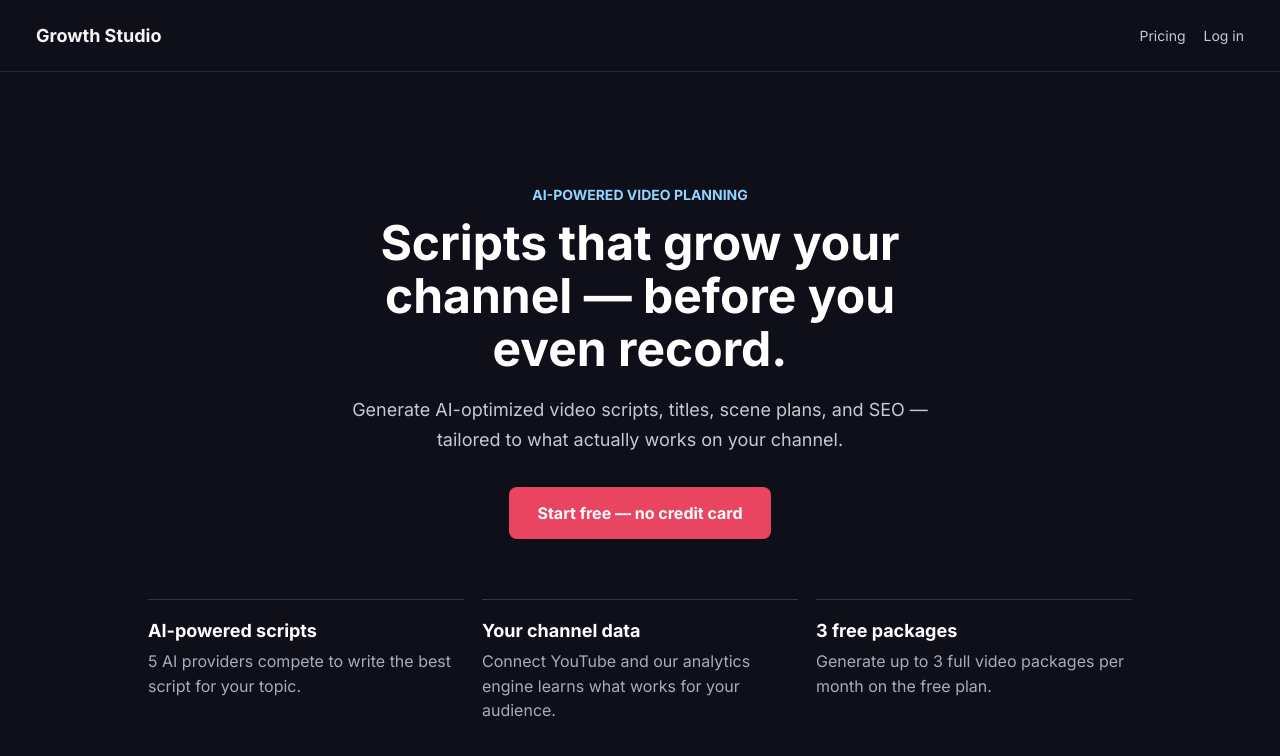
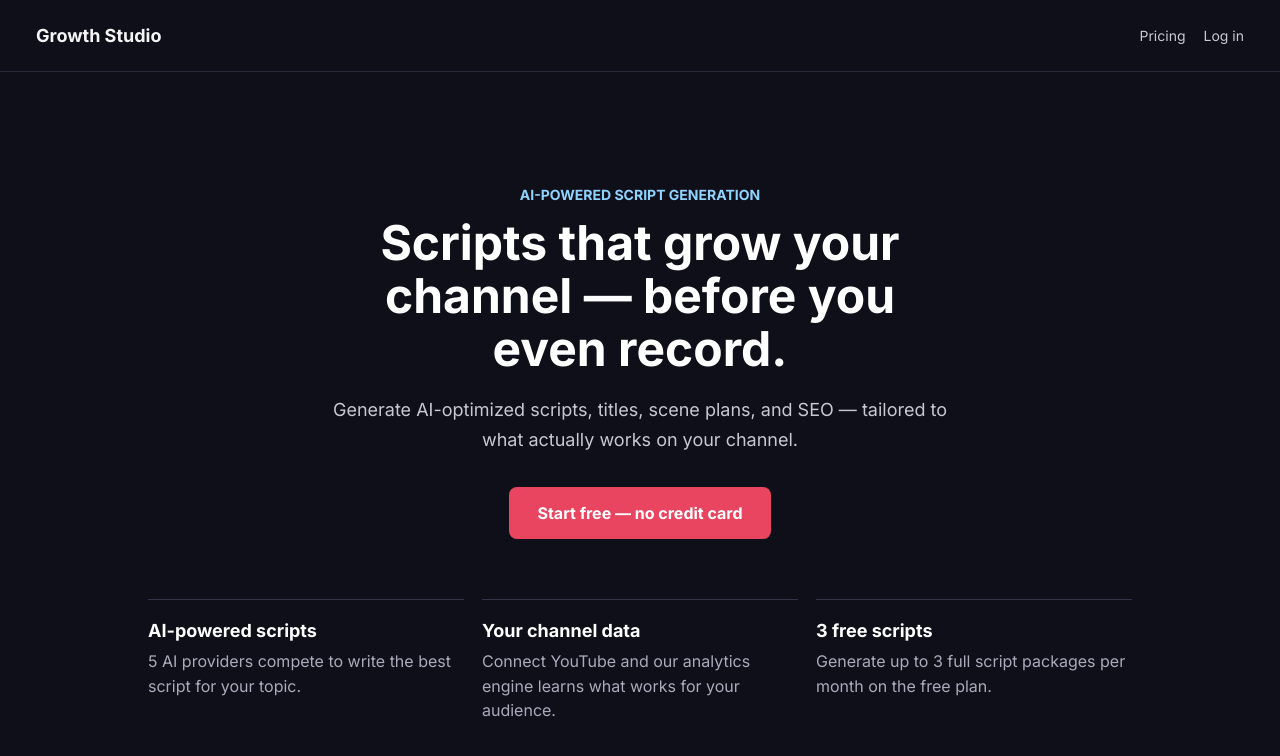
Before and after one commit to nrayyagari/ai-youtube-growth-studio, a React (Vite) app in the folder frontend/: page / in a window 1280 px wide. Shown: the top 756 px of the page. Built offline with nearby package versions, Linux system fonts and the light colour scheme; no server answers.

Commit message:
fix: rename My Videos → My Scripts, Generate Video → Generate Script

```diff
--- a/frontend/src/components/layout/Sidebar.tsx
+++ b/frontend/src/components/layout/Sidebar.tsx
@@ -3,7 +3,7 @@ import { useAuth } from "../../contexts/AuthContext";
 
 const links = [
   { to: "/generate", label: "Generate" },
-  { to: "/my-videos", label: "My Videos" },
+  { to: "/my-videos", label: "My Scripts" },
   { to: "/settings", label: "Settings" },
 ];
 
--- a/frontend/src/pages/Generator.tsx
+++ b/frontend/src/pages/Generator.tsx
@@ -76,7 +76,7 @@ export default function Generator() {
 
   return (
     <div style={styles.page}>
-      <h1 style={styles.h1}>Create a video</h1>
+      <h1 style={styles.h1}>Generate Script</h1>
 
       <label style={styles.label}>Channel</label>
       {showNewChannel ? (
@@ -123,7 +123,7 @@ export default function Generator() {
       />
 
       <button onClick={handleGenerate} disabled={generating || !selectedChannel} style={generating ? styles.generateBtnDisabled : styles.generateBtn}>
-        {generating ? "Generating..." : "Generate Video →"}
+        {generating ? "Generating..." : "Generate Script →"}
       </button>
 
       {generating && <p style={styles.progress}>Writing script... Planning scenes... Generating titles... Running quality checks...</p>}
--- a/frontend/src/pages/Landing.tsx
+++ b/frontend/src/pages/Landing.tsx
@@ -19,10 +19,10 @@ export default function Landing() {
       </nav>
 
       <section style={styles.hero}>
-        <p style={styles.kicker}>AI-powered video planning</p>
+        <p style={styles.kicker}>AI-powered script generation</p>
         <h1 style={styles.h1}>Scripts that grow your channel — before you even record.</h1>
         <p style={styles.sub}>
-          Generate AI-optimized video scripts, titles, scene plans, and SEO — tailored to what actually works on your channel.
+          Generate AI-optimized scripts, titles, scene plans, and SEO — tailored to what actually works on your channel.
         </p>
         <div style={styles.actions}>
           <Link to="/signup" style={styles.primary}>Start free — no credit card</Link>
@@ -33,7 +33,7 @@ export default function Landing() {
         {[
           ["AI-powered scripts", "5 AI providers compete to write the best script for your topic."],
           ["Your channel data", "Connect YouTube and our analytics engine learns what works for your audience."],
-          ["3 free packages", "Generate up to 3 full video packages per month on the free plan."],
+          ["3 free scripts", "Generate up to 3 full script packages per month on the free plan."],
         ].map(([title, body]) => (
           <article key={title} style={styles.feature}>
             <h2 style={styles.h2}>{title}</h2>
--- a/frontend/src/pages/MyVideos.tsx
+++ b/frontend/src/pages/MyVideos.tsx
@@ -21,16 +21,16 @@ export default function MyVideos() {
     return true;
   });
 
-  if (loading) return <LoadingState text="Loading your videos..." />;
+  if (loading) return <LoadingState text="Loading your scripts..." />;
   if (error) return <ErrorMessage message={error} onRetry={reload} />;
 
   if (!packages || packages.length === 0) {
     return (
       <div style={styles.emptyPage}>
         <div style={styles.emptyCard}>
-          <h2 style={styles.emptyH2}>No videos yet</h2>
-          <p style={styles.emptyText}>Generate your first AI-powered video package.</p>
-          <Link to="/generate" style={styles.emptyBtn}>Generate your first video →</Link>
+          <h2 style={styles.emptyH2}>No scripts yet</h2>
+          <p style={styles.emptyText}>Generate your first AI-powered script package.</p>
+          <Link to="/generate" style={styles.emptyBtn}>Generate your first script →</Link>
         </div>
       </div>
     );
@@ -39,13 +39,13 @@ export default function MyVideos() {
   return (
     <div>
       <div style={{ display: "flex", justifyContent: "space-between", alignItems: "center", marginBottom: 20 }}>
-        <h1 style={styles.h1}>My Videos</h1>
+        <h1 style={styles.h1}>My Scripts</h1>
         <Link to="/generate" style={styles.generateBtn}>+ Generate New</Link>
       </div>
 
       <div style={{ display: "flex", gap: 10, marginBottom: 16, alignItems: "center" }}>
         <input
-          placeholder="Search videos..."
+          placeholder="Search scripts..."
           value={search}
           onChange={(e) => setSearch(e.target.value)}
           style={styles.searchInput}
```
